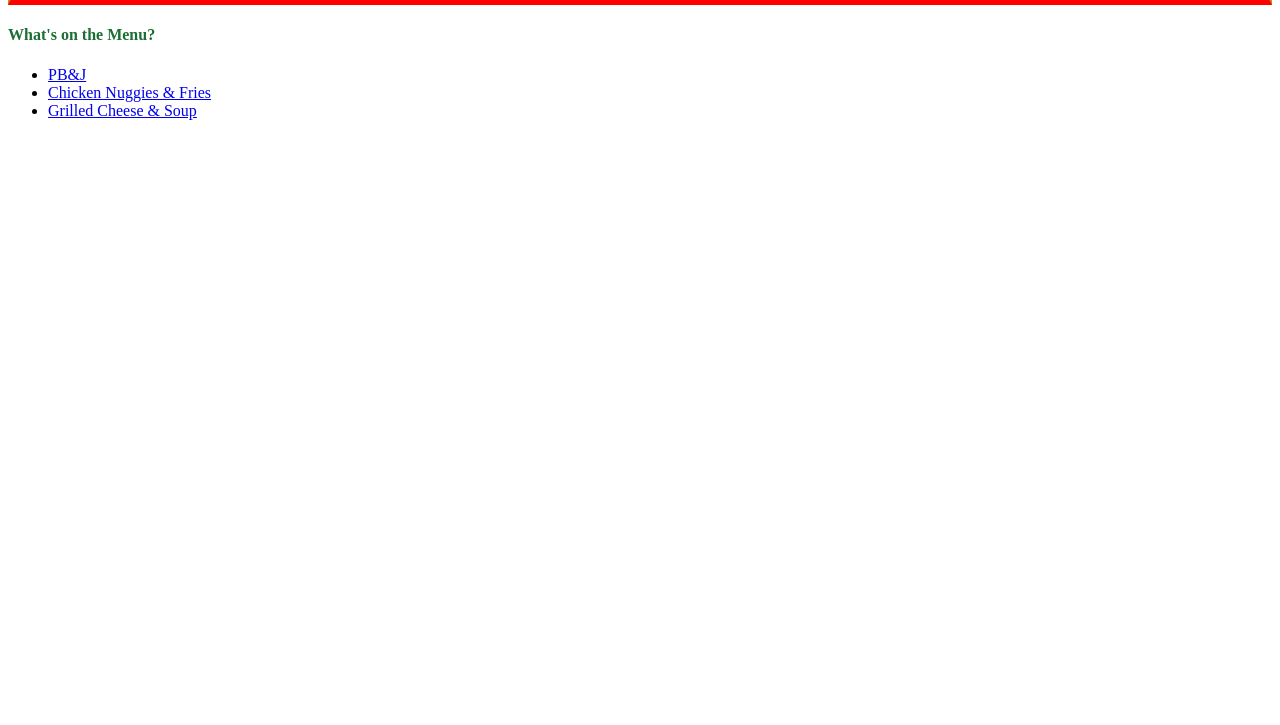
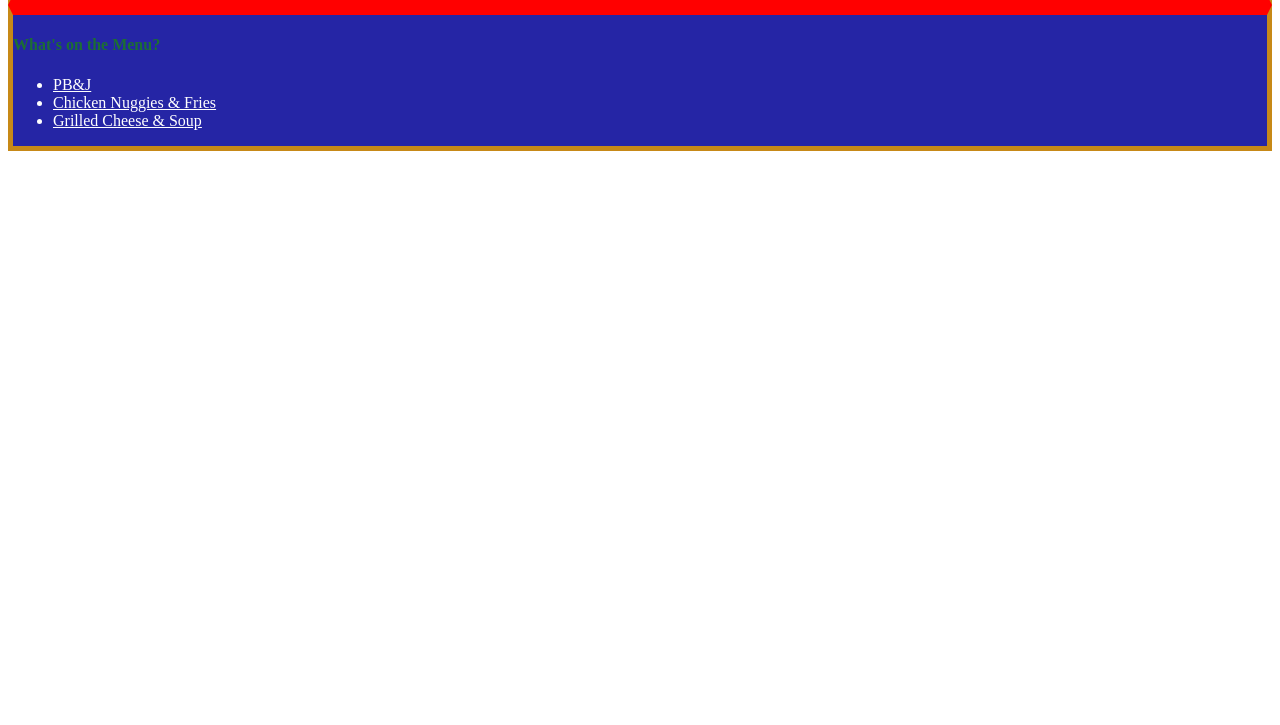
Before and after one commit to LassiterCoding/odin-recipes, a plain HTML site: page index.html in a window 1280 px wide. Shown: the part 75-800 px from the top of the page. Drawn offline with Linux system fonts and the light colour scheme.

Commit message:
Added additional styling to the index page

```diff
--- a/index.html
+++ b/index.html
@@ -8,11 +8,13 @@
 </head>
 <body>
     <h1 class="heading">The Kid's Menu</h1>
+    <div class="menu">
         <h4>What's on the Menu?</h4>
         <ul>
             <li><a href="./recipes/pbj.html">PB&J</a></li>
             <li><a href="./recipes/nuggets.html">Chicken Nuggies & Fries</a></li>
             <li><a href="./recipes/cheese.html">Grilled Cheese & Soup</a></li>
         </ul>
+    </div>
 </body>
 </html>
--- a/styles.css
+++ b/styles.css
@@ -11,3 +11,14 @@
 h4 {
     color: rgb(28, 110, 52);
 }
+
+.menu {
+    background-color: rgb(37, 37, 165);
+    color: white;
+    border: 5px solid rgb(199, 137, 23);
+    border-top: 10px solid red;
+}
+
+a {
+    color: white;
+}
```
Lines whose indentation alone changed are shown as unchanged.
